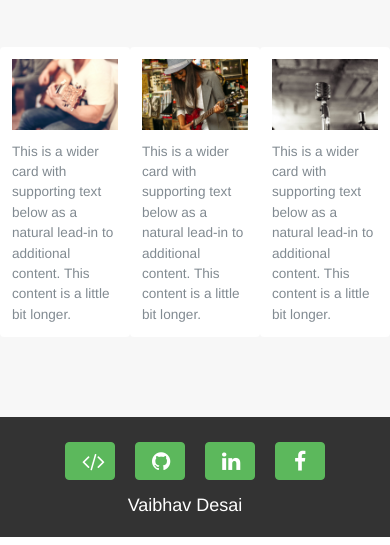
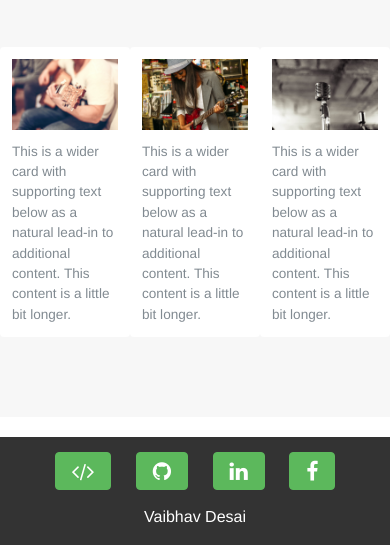
Before and after one commit to vaibhavdesai137/bs4-basic-landing-page-app, a PHP site: page / in a window 390 px wide. Shown: the part 711-1256 px from the top of the page. Run offline with PHP 8.4, Linux system fonts and the light colour scheme; some libraries are stand-ins or nearby versions.

Commit message:
footer fixes

```diff
--- a/css/footer.css
+++ b/css/footer.css
@@ -1,82 +1,17 @@
-
 footer {
     background: #333;
     color: white;
-    padding: 10px;
-    height: 80px;
+    text-align: center;
     overflow: hidden;
-}
-
-footer div {
-    height: 60px;
-    position: relative;
-}
-
-footer ul {
-    padding-left: 20px;
-}
-
-footer li {
-    list-style: none;
-    float: left;
-    padding-right: 20px;
-    position: relative;
-    height: 60px;
-    margin-top: 15px;
+    margin-top: 20px;
 }
 
 footer a {
+    margin: 15px 10px 15px 10px;
     color: white;
 }
 
 footer a:hover {
-    color: yellow !important
+    background-color: yellow !important;
+    color: #555 !important;
 }
-
-footer p {
-    font-size: 16px;
-    text-align: right;
-    padding-top: 20px;
-    padding-bottom: 20px;
-    margin-right: 20px;
-}
-
-footer i {
-    font-size: 30px;
-    vertical-align: middle;
-}
-
-footer .links {
-    min-width: 140px;
-    max-width: 140px;
-}
-
-/* For all other sizes except desktop */
-@media (max-width: 1199px) {
-
-    footer {
-        height: 120px;
-        text-align: center;
-    }
-
-    .social-links {
-        display: none;
-    }
-
-    footer ul {
-        display: inline-block;
-        text-align: center;
-    }
-
-    footer .links {
-        min-width: 50px;
-        max-width: 50px;
-    }
-
-    footer p {
-        font-size: 18px;
-        text-align: center;
-        padding-top: 5px;
-    }
-
-}
--- a/css/style.css
+++ b/css/style.css
@@ -66,12 +66,3 @@
 .card-text {
     font-size: 85%;
 }
-
-footer {
-    padding-top: 3rem;
-    padding-bottom: 3rem;
-}
-
-footer p {
-    margin-bottom: .25rem;
-}
--- a/home.html
+++ b/home.html
@@ -72,18 +72,22 @@
     </div>
 
     <footer>
-        <div class="row">
-            <div class="col-lg-6 col-md-12 col-sm-12 col-xs-12">
-                <ul>
-                    <li><a class="btn btn-success links" target="_blank" href="https://github.com/vaibhavdesai137/bs4-basic-landing-page-app"><i class="fa fa-code fa-lg"></i><span class="social-links"> Code</span></a></li>
-                    <li><a class="btn btn-success links" target="_blank" href="https://github.com/vaibhavdesai137"><i class="fa fa-github fa-lg"></i><span class="social-links"> GitHub</span></a></li>
-                    <li><a class="btn btn-success links" target="_blank" href="https://www.linkedin.com/in/vaibhav-desai-a864aa15"><i class="fa fa-linkedin fa-lg"></i><span class="social-links"> LinkedIn</span></a></li>
-                    <li><a class="btn btn-success links" target="_blank" href="https://www.facebook.com/vaibhav.desai.165033"><i class="fa fa-facebook fa-lg"></i><span class="social-links"> Facebook</span></a></li>
-                </ul>
-            </div>
-            <div class="col-lg-6 col-md-12 col-sm-12 col-xs-12">
-                <p>Vaibhav Desai</p>
-            </div>
+        <div class="col-md-12">
+            <a title="Source code for this website" target="_blank" href="https://github.com/vaibhavdesai137/bs4-basic-landing-page-app" class="btn btn-success">
+                <i class="fa fa-code fa-lg"></i>
+            </a>
+            <a title="My GitHub" target="_blank" href="https://github.com/vaibhavdesai137" class="btn btn-success">
+                <i class="fa fa-github fa-lg"></i>
+            </a>
+            <a title="My LinkedIn" target="_blank" href="https://www.linkedin.com/in/vaibhav-desai-a864aa15" class="btn btn-success">
+                <i class="fa fa-linkedin fa-lg"></i>
+            </a>
+            <a title="My Facebook" target="_blank" href="https://www.facebook.com/vaibhav.desai.165033" class="btn btn-success">
+                <i class="fa fa-facebook fa-lg"></i>
+            </a>
+        </div>
+        <div class="col-md-12">
+            <p>Vaibhav Desai</p>
         </div>
     </footer>
 
```
